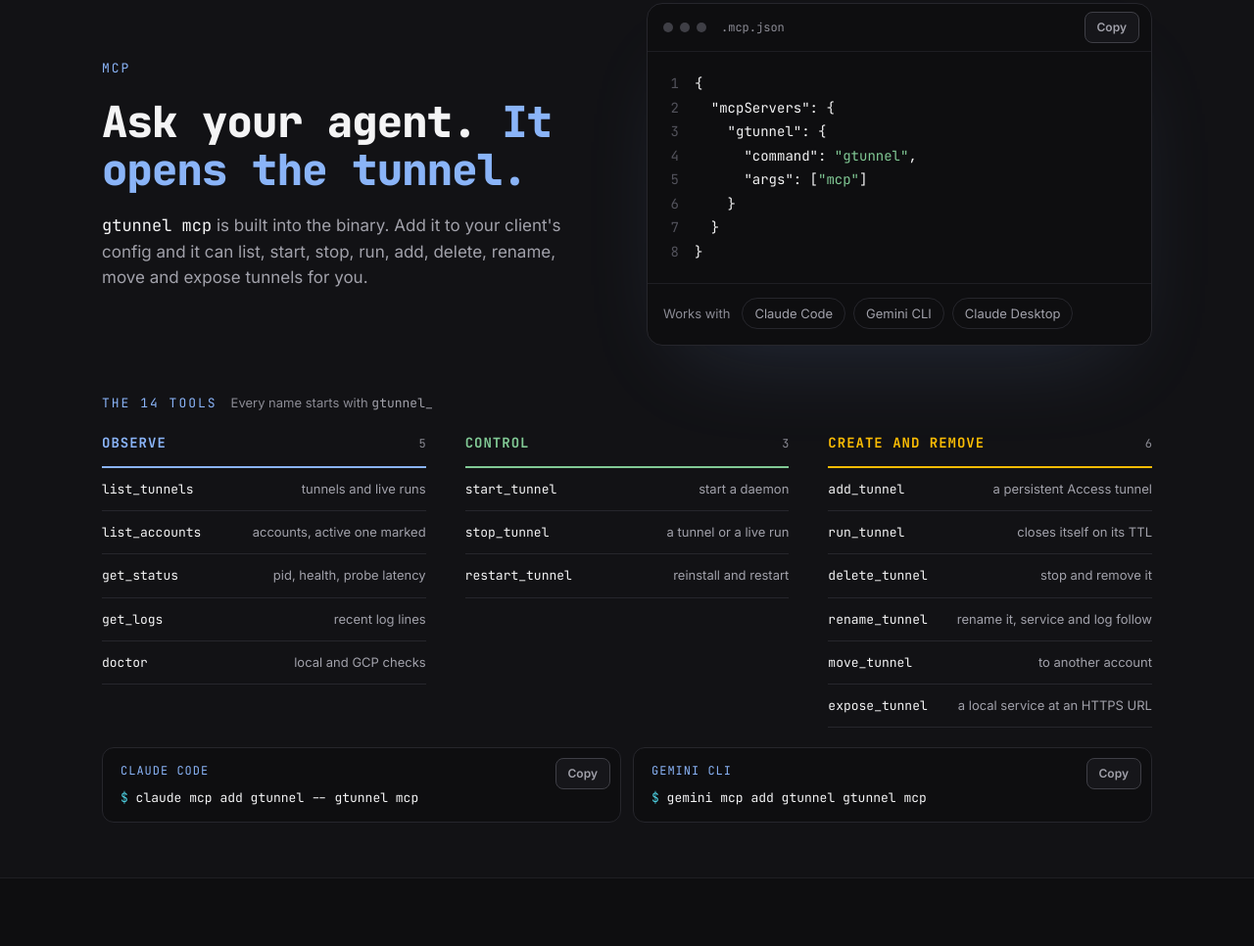
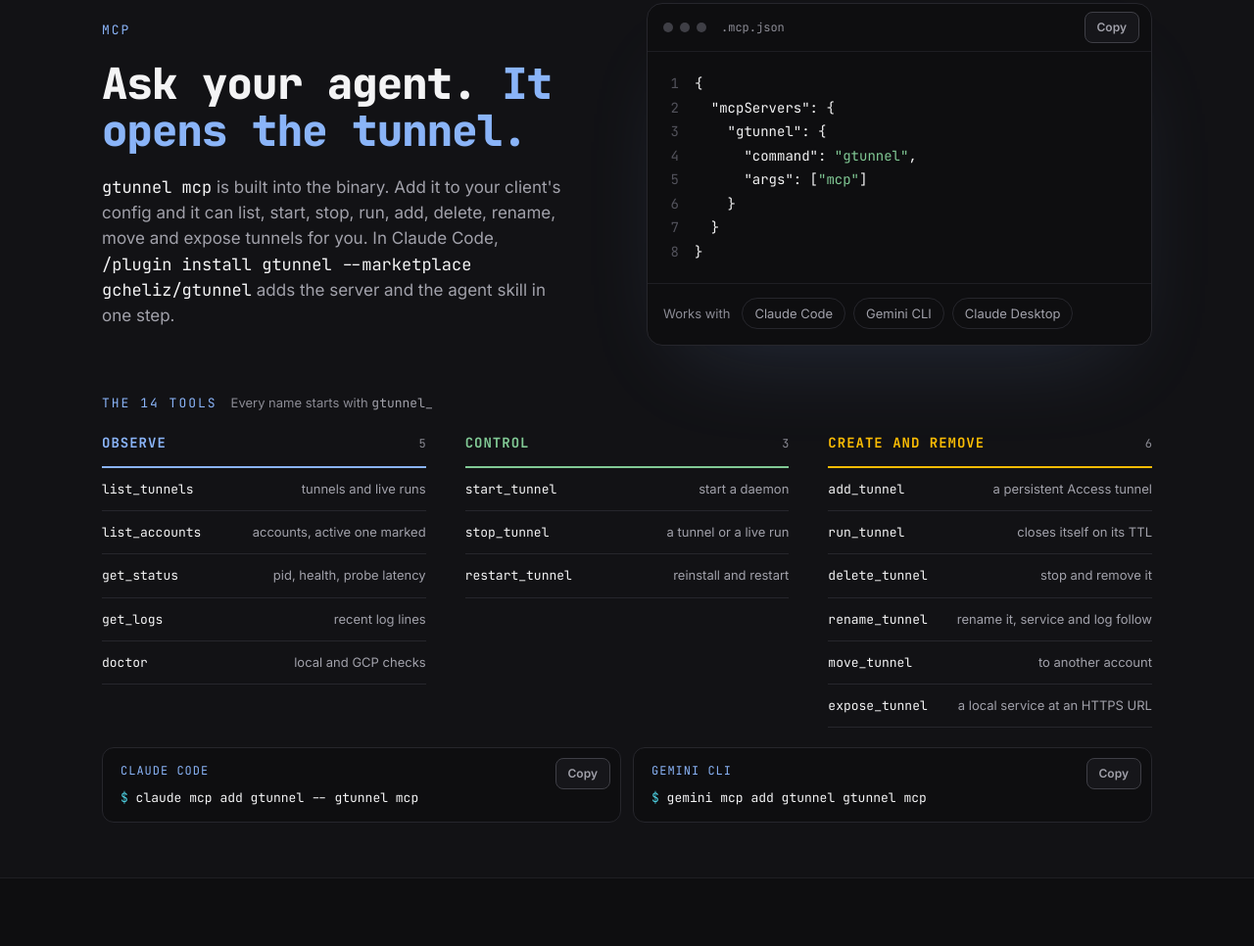
Before and after one commit to gcheliz/gtunnel, a plain HTML site: page site/index.html in a window 1280 px wide. Shown: the part 1710-2676 px from the top of the page at 98% size. Drawn offline with Linux system fonts and the light colour scheme; files whose address does not match are found by name.

Commit message:
docs(plugin): name the plugin install on the landing page
Drops the second GTUNNEL_TEST_TAKEOVER_GRACE_MS row: #518 documented it
first.

Co-Authored-By: Claude Opus 5.5 <noreply@anthropic.com>

```diff
--- a/site/index.html
+++ b/site/index.html
@@ -320,7 +320,7 @@ GitHub</a>
 <div class="col">
 <span class="kicker c-blue">MCP</span>
 <h2 class="h2" id="mcp-title">Ask your agent. <span class="c-blue">It opens the tunnel.</span></h2>
-<p class="body"><code>gtunnel mcp</code> is built into the binary. Add it to your client's config and it can list, start, stop, run, add, delete, rename, move and expose tunnels for you.</p>
+<p class="body"><code>gtunnel mcp</code> is built into the binary. Add it to your client's config and it can list, start, stop, run, add, delete, rename, move and expose tunnels for you. In Claude Code, <code>/plugin install gtunnel --marketplace gcheliz/gtunnel</code> adds the server and the agent skill in one step.</p>
 </div>
 <figure class="frame mcp">
 <div class="bar2 tool"><i></i><i></i><i></i><span class="grow">.mcp.json</span><button type="button" class="copy-sm" data-copy-for="the MCP configuration">Copy</button></div>
```
